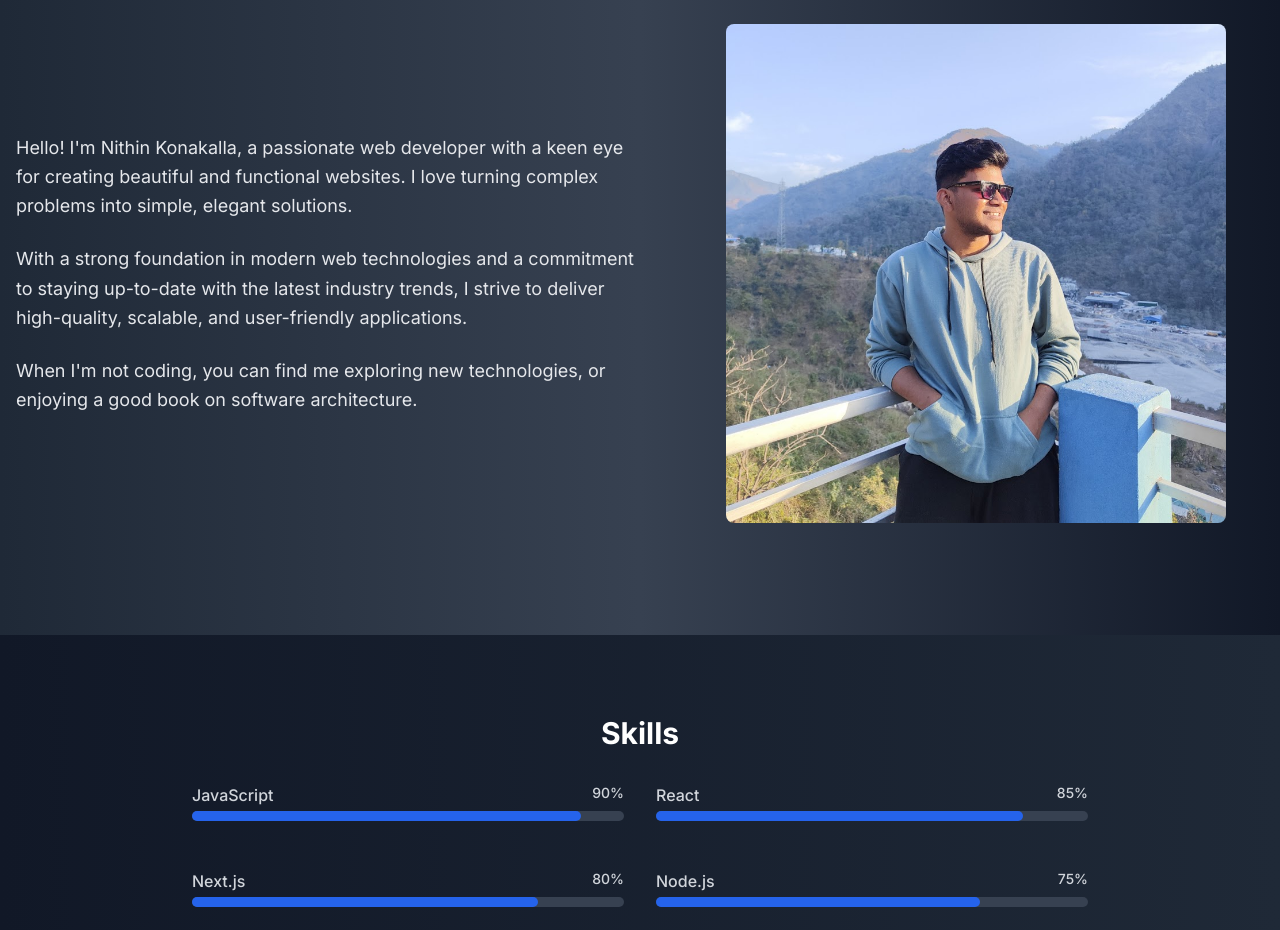
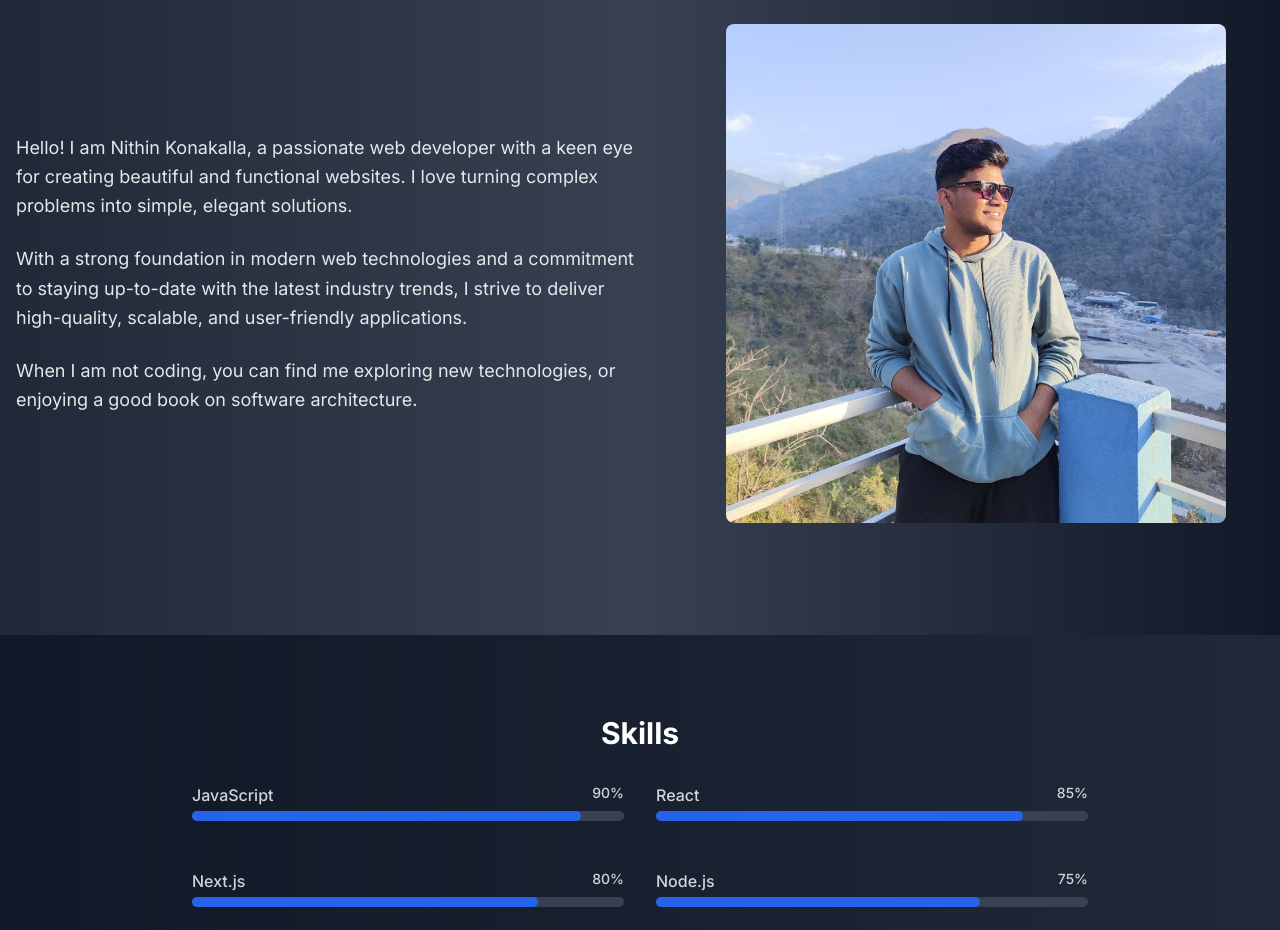
Before and after one commit to nithinkonakalla/MyPortfolio, a Next.js app: page / in a window 1280 px wide. Shown: the part 1060-1990 px from the top of the page. Built offline with nearby package versions, Linux system fonts and the light colour scheme.

Commit message:
apos and quot error

```diff
--- a/components/About.tsx
+++ b/components/About.tsx
@@ -11,7 +11,7 @@ export default function About() {
         {/* Text Section */}
         <div className="w-full lg:w-[50%] space-y-6">
           <p className="text-lg text-gray-800 dark:text-gray-200 leading-relaxed">
-            Hello! I'm Nithin Konakalla, a passionate web developer with a keen eye for creating beautiful and functional websites.
+            Hello! I am Nithin Konakalla, a passionate web developer with a keen eye for creating beautiful and functional websites.
             I love turning complex problems into simple, elegant solutions.
           </p>
           <p className="text-lg text-gray-800 dark:text-gray-200 leading-relaxed">
@@ -19,7 +19,7 @@ export default function About() {
             I strive to deliver high-quality, scalable, and user-friendly applications.
           </p>
           <p className="text-lg text-gray-800 dark:text-gray-200 leading-relaxed">
-            When I'm not coding, you can find me exploring new technologies,
+            When I am not coding, you can find me exploring new technologies,
             or enjoying a good book on software architecture.
           </p>
         </div>
--- a/components/Testimonials.tsx
+++ b/components/Testimonials.tsx
@@ -36,7 +36,7 @@ export default function Testimonials() {
             transition={{ duration: 0.3, delay: index * 0.1 }}
           >
             <p className="text-lg text-gray-600 dark:text-gray-300 mb-6">
-              "{testimonial.content}"
+            &quot;{testimonial.content}&quot;
             </p>
             <div className="font-semibold text-lg text-gray-800 dark:text-white">{testimonial.name}</div>
             <div className="text-sm text-gray-500 dark:text-gray-400">{testimonial.role}</div>
```
